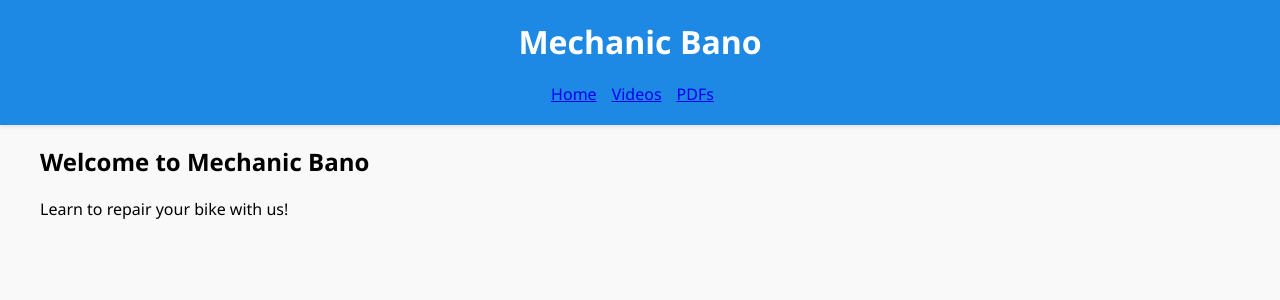
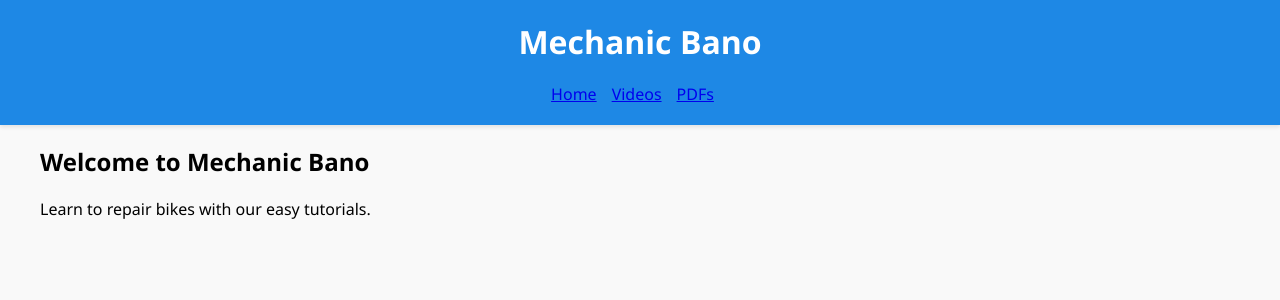
Before and after one commit to NamanMech/mechanic-bano-public, a React (Vite) app: page / in a window 1280 px wide. Shown: the top 300 px of the page. Built offline with nearby package versions, Linux system fonts and the light colour scheme; no server answers.

Commit message:
Update Home.jsx

```diff
--- a/src/pages/Home.jsx
+++ b/src/pages/Home.jsx
@@ -1,15 +1,17 @@
+// src/pages/Home.jsx
 import React, { useEffect, useState } from 'react';
 import axios from 'axios';
-import Spinner from '../components/Spinner';
 
 export default function Home() {
-  const [welcome, setWelcome] = useState(null);
+  const [welcomeNote, setWelcomeNote] = useState(null);
   const [loading, setLoading] = useState(true);
 
-  const fetchWelcome = async () => {
+  const fetchWelcomeNote = async () => {
     try {
-      const response = await axios.get(import.meta.env.VITE_API_URL + 'welcome');
-      setWelcome(response.data);
+      const response = await axios.get('https://mechanic-bano-backend.vercel.app/api/welcome');
+      if (response.data.length > 0) {
+        setWelcomeNote(response.data[0]);
+      }
     } catch (error) {
       alert('Error fetching welcome note');
     } finally {
@@ -18,15 +20,17 @@ export default function Home() {
   };
 
   useEffect(() => {
-    fetchWelcome();
+    fetchWelcomeNote();
   }, []);
 
-  if (loading) return <Spinner />;
+  if (loading) {
+    return <div className="spinner"></div>;
+  }
 
   return (
     <div>
-      <h2>{welcome ? welcome.title : 'Welcome to Mechanic Bano'}</h2>
-      <p>{welcome ? welcome.message : 'Learn to repair your bike with us!'}</p>
+      <h2>{welcomeNote?.title || 'Welcome to Mechanic Bano'}</h2>
+      <p>{welcomeNote?.message || 'Learn to repair bikes with our easy tutorials.'}</p>
     </div>
   );
 }
```
